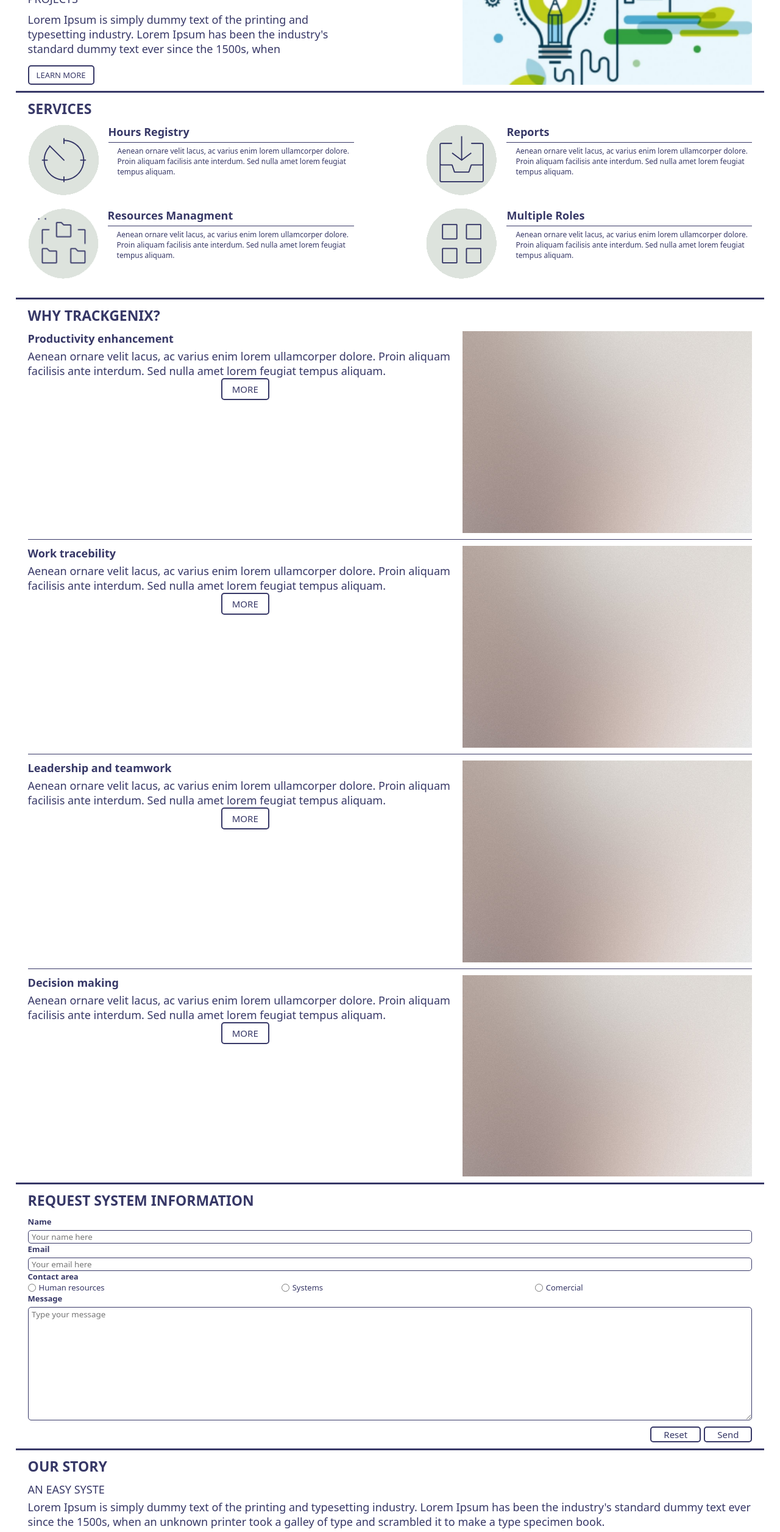
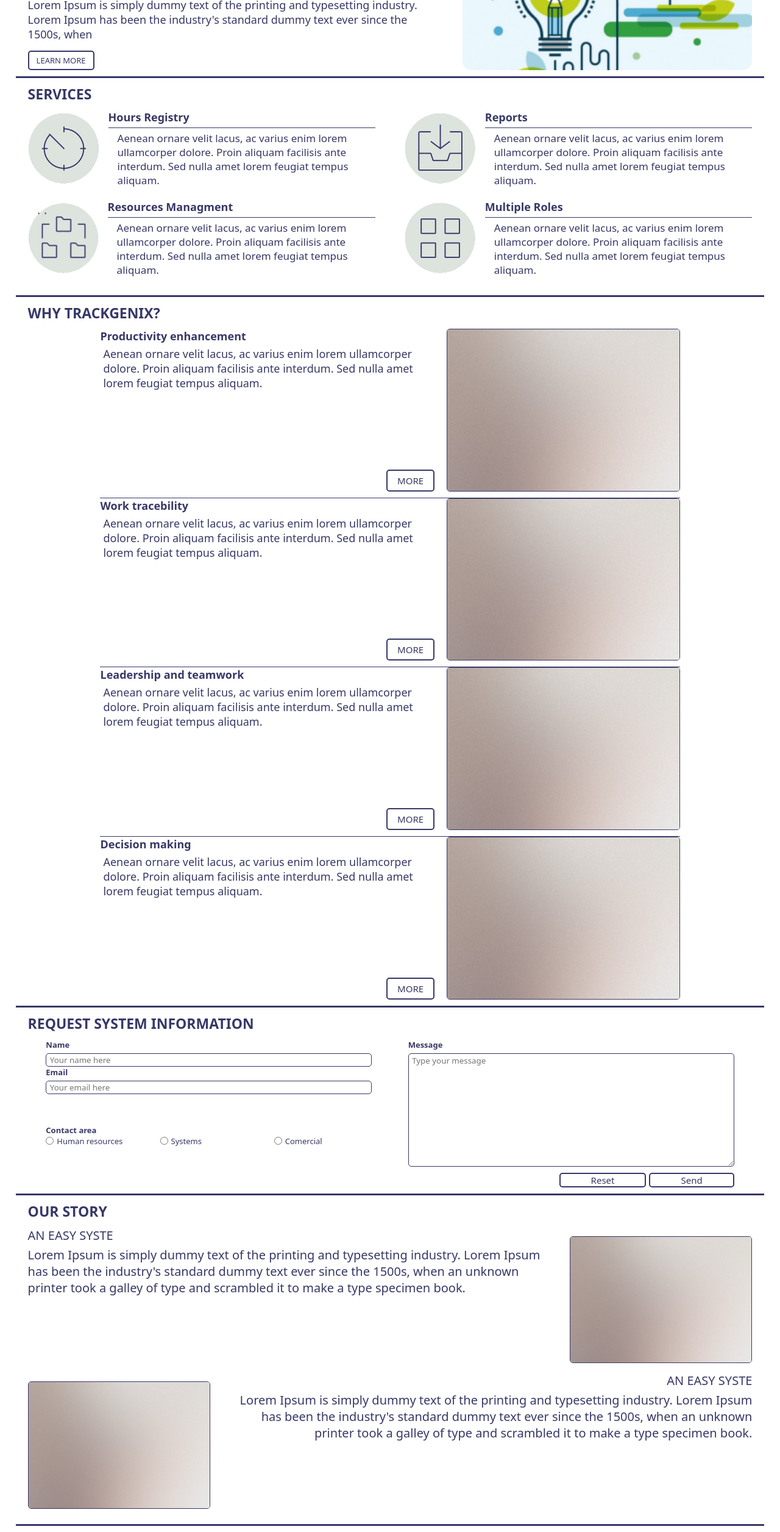
Before and after one commit to Ansitox/BaSP-A2022-Etapa-1, a plain HTML site: page week-04/index.html in a window 1280 px wide. Shown: the part 240-2752 px from the top of the page at 61% size. Drawn offline with Linux system fonts and the light colour scheme.

Commit message:
BasP-W04-2022: both media queries for tablet completed

```diff
--- a/week-04/css/footer.css
+++ b/week-04/css/footer.css
@@ -10,23 +10,40 @@
     margin-bottom: 20px;
 }
 
-#footer-logos {
+footer .logos {
     display: flex;
     width: 45%;
     flex-wrap: nowrap;
     justify-content: space-between;
 }
 
-#footer-logos a {
+footer .logos a {
     width: 18%;
     margin-bottom: 15px;
 }
 
-#footer-logos img {
+footer .logos img {
     width: 100%;
 }
 
 @media screen and (min-width: 480px){
+    footer .logos {
+        width: 30%;
+    }
+
+    footer .logos a {
+        width: 22%;
+        margin-bottom: 15px;
+    }
+
+    footer .logos img {
+        width: 100%;
+    }
+
+    footer p {
+        margin-bottom: 20px;
+        font-size: 20px;
+    }
 }
 
 @media screen and (min-width: 768px){
--- a/week-04/css/header.css
+++ b/week-04/css/header.css
@@ -25,7 +25,6 @@
 }
 
 @media screen and (min-width: 480px){
-
     header.container {
         flex-direction: row;
     }
--- a/week-04/css/main.css
+++ b/week-04/css/main.css
@@ -131,7 +131,7 @@
 
 section.whytr .button2 {
     padding: 6px 16px;
-    margin: auto;
+    margin: auto 0;
     background-color: white;
     border: #373867 solid 2px;
     border-radius: 5px;
@@ -226,41 +226,53 @@
     color: white;
 }
 
-#story-block h3{
+section.our-story h3{
     font-weight: normal;
     text-transform: uppercase;
     margin-bottom: 5px;
 }
 
-#story-block img {
+section.our-story .column {
+    display: flex;
+    flex-direction: column;
+}
+
+section.our-story img {
     width: 87%;
     border-radius: 5px;
     border: #373867 1px solid;
     margin: 15px 0;
+    align-self: center;
 }
 
-#lists-block {
+section.our-story img.tablet {
+    display: none;
+}
+
+section.lists {
     align-items: flex-start;
-    padding-left: 60px;
     font-size: large;
 }
 
-#lists-block ul li:first-child{
+section.lists ul {
+    margin-left: 60px;
+}
+
+section.lists ul li:first-child{
     padding: 0;
     text-decoration: underline;
     font-weight: bold;
     list-style: none;
-    padding-bottom: 5px;
+    padding-bottom: 10px;
 }
 
-#lists-block .sub-list{
+section.lists .sub-list{
     margin-left: 25px;
     list-style-type: disc;
     padding-bottom: 5px;
 }
 
 @media screen and (min-width: 480px){
-
     main section.main {
         flex-direction: row;
         justify-content: space-between;
@@ -282,6 +294,7 @@
         background-position: center;
         background-repeat: no-repeat;
         background-size: cover;
+        border-radius: 15px;
     }
 
     section.main h2 {
@@ -297,7 +310,7 @@
         align-self: flex-start;
     }
 
-    section.main a.mob-desk {
+    section.main a.mobile {
         display: none;
     }
 
@@ -314,14 +327,14 @@
 
     }
 
-    section.services .services-col {
+    section.services .column {
         width: 100%;
         display: flex;
         justify-content: space-between;
         align-items: flex-end;
     }
 
-    section.services .services-col article {
+    section.services .column article {
         width: 45%;
     }
 
@@ -337,13 +350,15 @@
     section.whytr img {
         display: block;
         width: 40%;
+        border-radius: 5px;
+        border: #373867 1px solid;
     }
 
     section.whytr a.tablet {
         display: block;
     }
 
-    section.whytr a.mob-desk {
+    section.whytr a.mobile {
         display: none;
     }
 
@@ -353,10 +368,112 @@
 
     section.whytr .button2 {
         width: fit-content;
+        margin-bottom: 0;
+        align-self: flex-end;
+        margin-right: 20px;
+    }
+
+    section.whytr div.text {
+        display: flex;
+        flex-direction: column;
+    }
+
+    section.whytr div.text p {
+        margin-left: 5px;
+        font-size: 18px;
+    }
+
+    section.system-info form {
+        width: 75%;
+        margin: auto;
+    }
+
+    section.system-info .button3 {
+        padding: 0 50px;
+    }
+
+    section.our-story img.tablet,
+    section.our-story img.mobile {
+        display: block;
+        width: 25%;
+    }
+
+    section.our-story .column {
+        flex-direction: row;
+    }
+
+    section.our-story article:nth-child(2) .text {
+        margin-right: 15px;
+    }
+
+    section.our-story article:nth-child(3) {
+        flex-direction: row-reverse;
+        text-align: right;
+    }
+
+    section.our-story article:nth-child(3) .text {
+        margin-left: 15px;
+    }
+
+    section.block.lists {
+        flex-direction: row;
+        justify-content: space-between;
+    }
+
+    section.lists ul {
+        margin-left: 0;
+        width: 30%;
     }
 }
 
 @media screen and (min-width: 768px){
+    section.main div.text {
+        width: 54%;
+    }
+
+    section.services p {
+        font-size: 17px;
+    }
+
+    section.services .column article {
+        width: 48%;
+    }
+
+    section.whytr article {
+        width: 80%;
+        margin: auto;
+    }
+
+    section.system-info form {
+        display: flex;
+        flex-direction: row;
+        width: 100%;
+        justify-content: space-around;
+    }
+
+    section.system-info .fieldset-section {
+        width: 45%;
+    }
+
+    section.system-info .contact-area {
+        margin-top: 50px;
+    }
+
+    section.our-story h3 {
+        font-size: 20px;
+    }
+
+    section.our-story p {
+        font-size: 20px;
+    }
+
+    section.block.lists {
+        justify-content: center;
+    }
+
+    section.lists ul{
+        width: 25%;
+    }
 }
 
 @media screen and (min-width: 1024px){
--- a/week-04/css/style.css
+++ b/week-04/css/style.css
@@ -52,7 +52,6 @@
     p {
         font-size: 18px;
     }
-
 }
 
 @media screen and (min-width: 768px){
--- a/week-04/index.html
+++ b/week-04/index.html
@@ -79,13 +79,13 @@
                     </p>
                     <a href="" class="button1 tablet">Learn more</a>
                 </div>
-                <a href="" class="button1 mob-desk">Learn more</a>
-                <img src="img/img1.png" alt="bulb image">
+                <a href="" class="button1 mobile desktop">Learn more</a>
+                <img src="img/img1.png" alt="bulb image" class="bulb-img">
                 <div class="bulb-img"></div>
             </section>
             <section class="block services">
                 <h2>Services</h2>
-                <div class="services-col">
+                <div class="column">
                     <article>
                         <img src="img/sv1.png" alt="clock img" class="img">
                         <div class="txt">
@@ -109,7 +109,7 @@
                         </div>
                     </article>
                 </div>
-                <div class="services-col">
+                <div class="column">
                     <article>
                         <img src="img/sv3.png" alt="network img" class="img">
                         <div class="txt">
@@ -138,7 +138,7 @@
                 <h2>Why Trackgenix?</h2>
                 <article>
                     <img src="img/img2.jpg" alt="productivity image">
-                    <div>
+                    <div class="text">
                         <h3>Productivity enhancement</h3>
                         <p>
                             Aenean ornare velit lacus, ac varius enim lorem ullamcorper dolore.
@@ -147,11 +147,11 @@
                         </p>
                         <a href="" class="button2 tablet">More</a>
                     </div>
-                    <a href="" class="button2 mob-desk">More</a>
+                    <a href="" class="button2 mobile desktop">More</a>
                 </article>
                 <article>
                     <img src="img/img2.jpg" alt="tracebility image">
-                    <div>
+                    <div class="text">
                         <h3>Work tracebility</h3>
                         <p>
                             Aenean ornare velit lacus, ac varius enim lorem ullamcorper dolore.
@@ -160,11 +160,11 @@
                         </p>
                         <a href="" class="button2 tablet">More</a>
                     </div>
-                    <a href="" class="button2 mob-desk">More</a>
+                    <a href="" class="button2 mobile desktop">More</a>
                 </article>
                 <article>
                     <img src="img/img2.jpg" alt="leadership iamge">
-                    <div>
+                    <div class="text">
                         <h3>Leadership and teamwork</h3>
                         <p>
                             Aenean ornare velit lacus, ac varius enim lorem ullamcorper dolore.
@@ -173,11 +173,11 @@
                         </p>
                         <a href="" class="button2 tablet">More</a>
                     </div>
-                    <a href="" class="button2 mob-desk">More</a>
+                    <a href="" class="button2 mobile desktop">More</a>
                 </article>
                 <article>
                     <img src="img/img2.jpg" alt="decision making image">
-                    <div>
+                    <div class="text">
                         <h3>Decision making</h3>
                         <p>
                             Aenean ornare velit lacus, ac varius enim lorem ullamcorper dolore.
@@ -186,7 +186,7 @@
                         </p>
                         <a href="" class="button2 tablet">More</a>
                     </div>
-                    <a href="" class="button2 mob-desk">More</a>
+                    <a href="" class="button2 mobile desktop">More</a>
                 </article>
             </section>
             <section class="block system-info">
@@ -199,7 +199,7 @@
                             <label for="email-box" class="title-label">Email</label>
                             <input type="email" placeholder=" Your email here" required id="email-box">
                         </div>
-                        <div>
+                        <div class="contact-area">
                             <h4>Contact area</h4>
                             <div class="radios">
                                 <div class="radio">
@@ -227,9 +227,10 @@
                     </fieldset>
                 </form>
             </section>
-            <section class="block" id="story-block">
-                <article>
+            <section class="block our-story">
                 <h2>Our story</h2>
+                <article class="column">
+                    <div class="text">
                         <h3>An easy syste</h3>
                         <p>
                             Lorem Ipsum is simply dummy text of the printing and typesetting industry.
@@ -237,9 +238,11 @@
                             when an unknown printer took a galley of type and scrambled it to make a
                             type specimen book.
                         </p>
+                    </div>
+                    <img src="img/img2.jpg" alt="our story image" class="mobile">
                 </article>
-                <img src="img/img2.jpg" alt="our story image">
-                <article>
+                <article class="column">
+                    <div class="text">
                         <h3>An easy syste</h3>
                         <p>
                             Lorem Ipsum is simply dummy text of the printing and typesetting industry.
@@ -247,9 +250,11 @@
                             when an unknown printer took a galley of type and scrambled it to make a
                             type specimen book.
                         </p>
+                    </div>
+                    <img src="img/img2.jpg" alt="our story image" class="tablet">
                 </article>
             </section>
-            <section class="block" id="lists-block">
+            <section class="block lists">
                 <ul>
                     <li>
                         Products
@@ -304,7 +309,7 @@
             </section>
         </main>
         <footer>
-            <div id="footer-logos">
+            <div class="logos">
                 <a href="" target="_blank"><img src="img/tw.png" alt="twitter logo"></a>
                 <a href="" target="_blank"><img src="img/ig.png" alt="instagramlogo"></a>
                 <a href="" target="_blank"><img src="img/in.png" alt="linkedin logo"></a>
```
Lines whose indentation alone changed are shown as unchanged.
